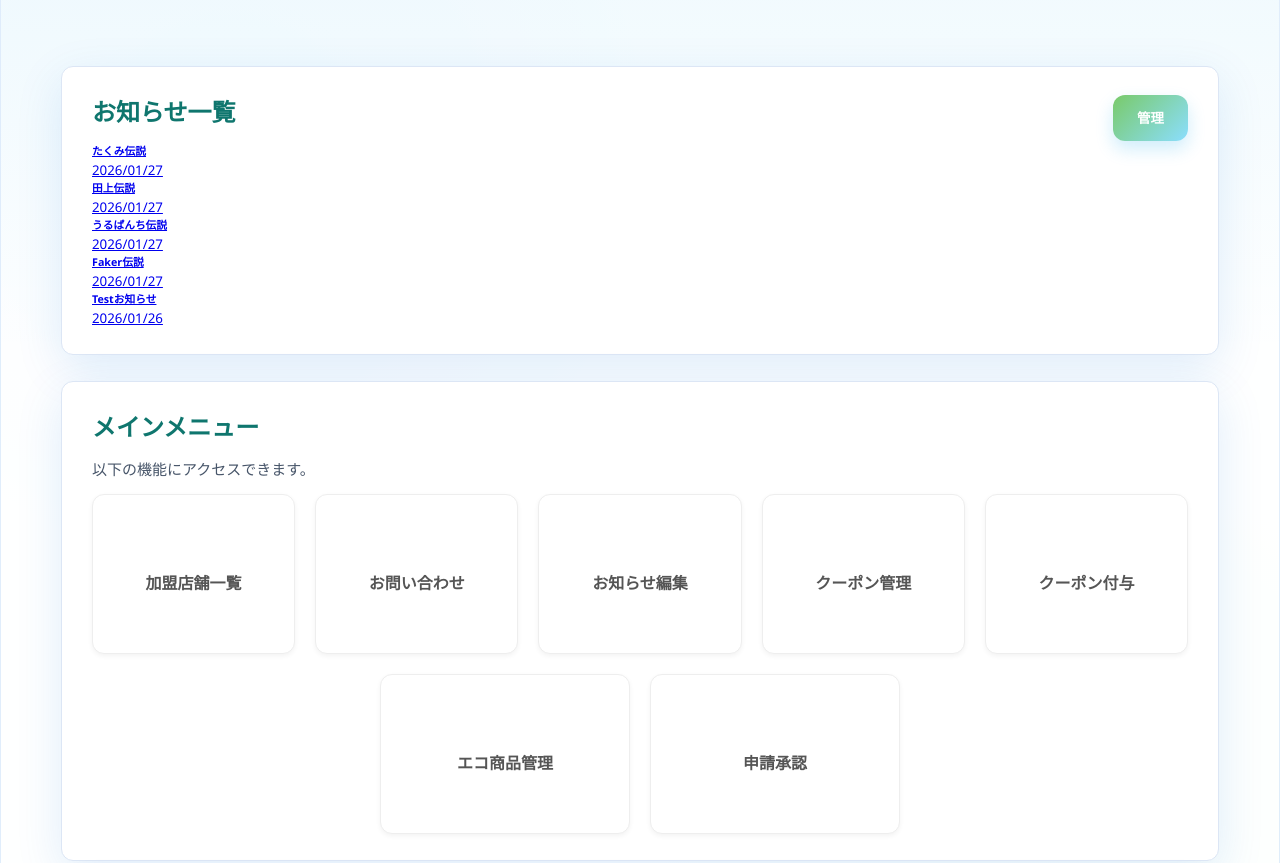
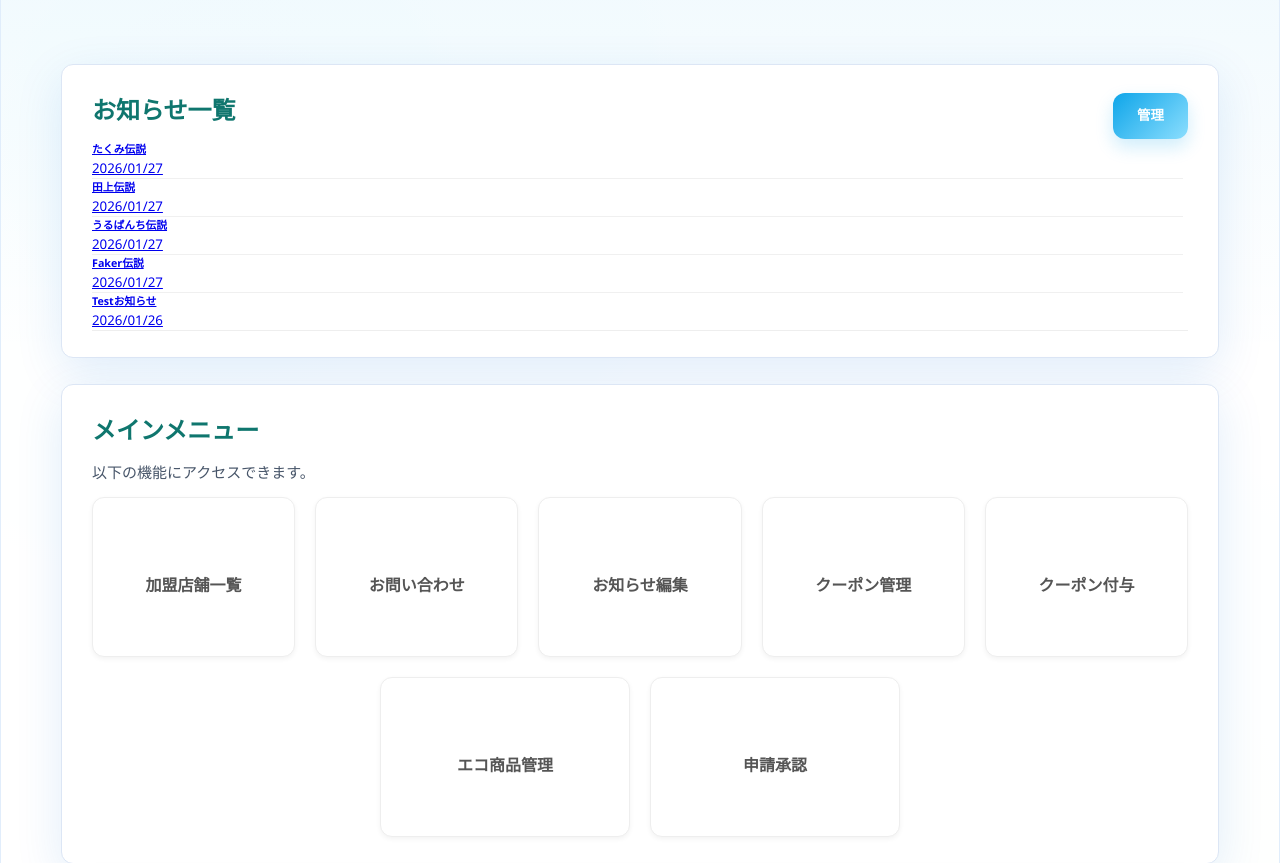
Before and after one commit to utr3cht/GreenRecipt, a Django app: page /staff/index/ in a window 1280 px wide. Shown: the part 90-953 px from the top of the page. Run offline with Django 5.2, Linux system fonts and the light colour scheme; a user stored in the database is signed in; data comes from the database, SQL or seed files in the repository; both versions use the stored data as it was after the commit.

Commit message:
feat: Add initial admin and staff dashboard pages with new base templates and styling.

```diff
--- a/core/static/css/admin.css
+++ b/core/static/css/admin.css
@@ -1,4 +1,4 @@
-admiin
+/* Admin CSS */
  /* ========================
    Admin modern styling
    ======================== */
@@ -269,9 +269,10 @@ input:focus, select:focus, textarea:focus {
 
 /* ===== お知らせリスト（ダッシュボード用） ===== */
 .announcement-list {
-  max-height: 280px; /* 約3つ分 */
-  overflow-y: auto;
-  padding-right: 5px; /* スクロールバーとの被り防止 */
+  max-height: 200px !important; /* 強制的に高さを制限 */
+  overflow-y: auto !important;
+  padding-right: 5px;
+  display: block; /* 安全のため明示 */
 }
 .announcement-list::-webkit-scrollbar {
   width: 6px;
--- a/core/static/css/style.css
+++ b/core/static/css/style.css
@@ -59,7 +59,6 @@ body {
   margin: 0 auto;
   background: var(--panel);
   border: 1px solid var(--border);
-  margin-top: 100px;
   border-radius: 0;
   min-height: 100vh;
   display: flex;
--- a/core/templates/admin/admin_base.html
+++ b/core/templates/admin/admin_base.html
@@ -13,7 +13,7 @@
     <!-- 統一デザイン -->
     <!-- 統一デザイン -->
     <link rel="stylesheet" href="{% static 'css/style.css' %}?v=2.10" />
-    <link rel="stylesheet" href="{% static 'css/admin.css' %}?v=2.12" />
+    <link rel="stylesheet" href="{% static 'css/admin.css' %}?v=2.14" />
 
     <!-- Favicon -->
     <link rel="apple-touch-icon" sizes="57x57" href="{% static 'favicon/apple-icon-57x57.png' %}" />
--- a/core/templates/admin/staff_index.html
+++ b/core/templates/admin/staff_index.html
@@ -217,8 +217,22 @@
     }
 
     /* Announcement List */
+    .announcement-list {
+        max-height: 220px;
+        overflow-y: auto;
+        padding-right: 5px;
+        border-bottom: 1px solid #eee; /* Visual separation */
+    }
+    .announcement-item {
+        border-bottom: 1px solid #f0f0f0;
+        margin-bottom: 0 !important; /* Remove margin to make list tighter */
+        border-radius: 0 !important; /* Remove radius for list look */
+    }
+    .announcement-item:last-child {
+        border-bottom: none;
+    }
     .announcement-item:hover {
-        background-color: #e9ecef !important;
+        background-color: #f8f9fa !important;
     }
 
     /* Table */
--- a/core/templates/core/base.html
+++ b/core/templates/core/base.html
@@ -6,6 +6,7 @@
     <meta name="viewport" content="width=device-width, initial-scale=1, viewport-fit=cover">
     <title>{% block title %}GreenReceipt{% endblock %}</title>
     <link rel="stylesheet" href="{% static 'css/style.css' %}?v=2.6" />
+    <link rel="shortcut icon" href="{% static 'favicon/favicon.ico' %}">
     <link rel="apple-touch-icon" sizes="57x57" href="{% static 'favicon/apple-icon-57x57.png' %}">
     <link rel="apple-touch-icon" sizes="60x60" href="{% static 'favicon/apple-icon-60x60.png' %}">
     <link rel="apple-touch-icon" sizes="72x72" href="{% static 'favicon/apple-icon-72x72.png' %}">
```
Also changed, not shown: db.sqlite3.
